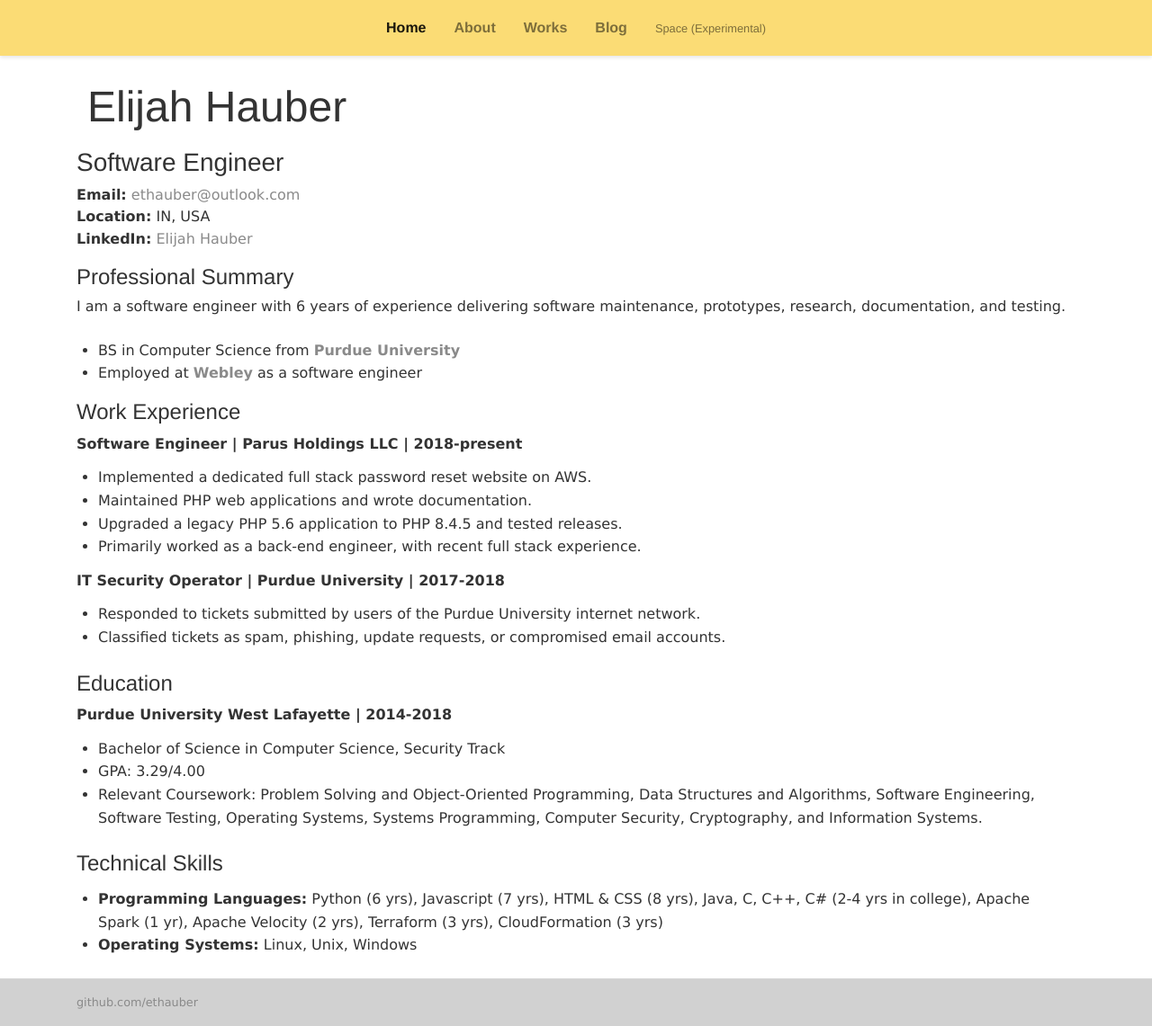
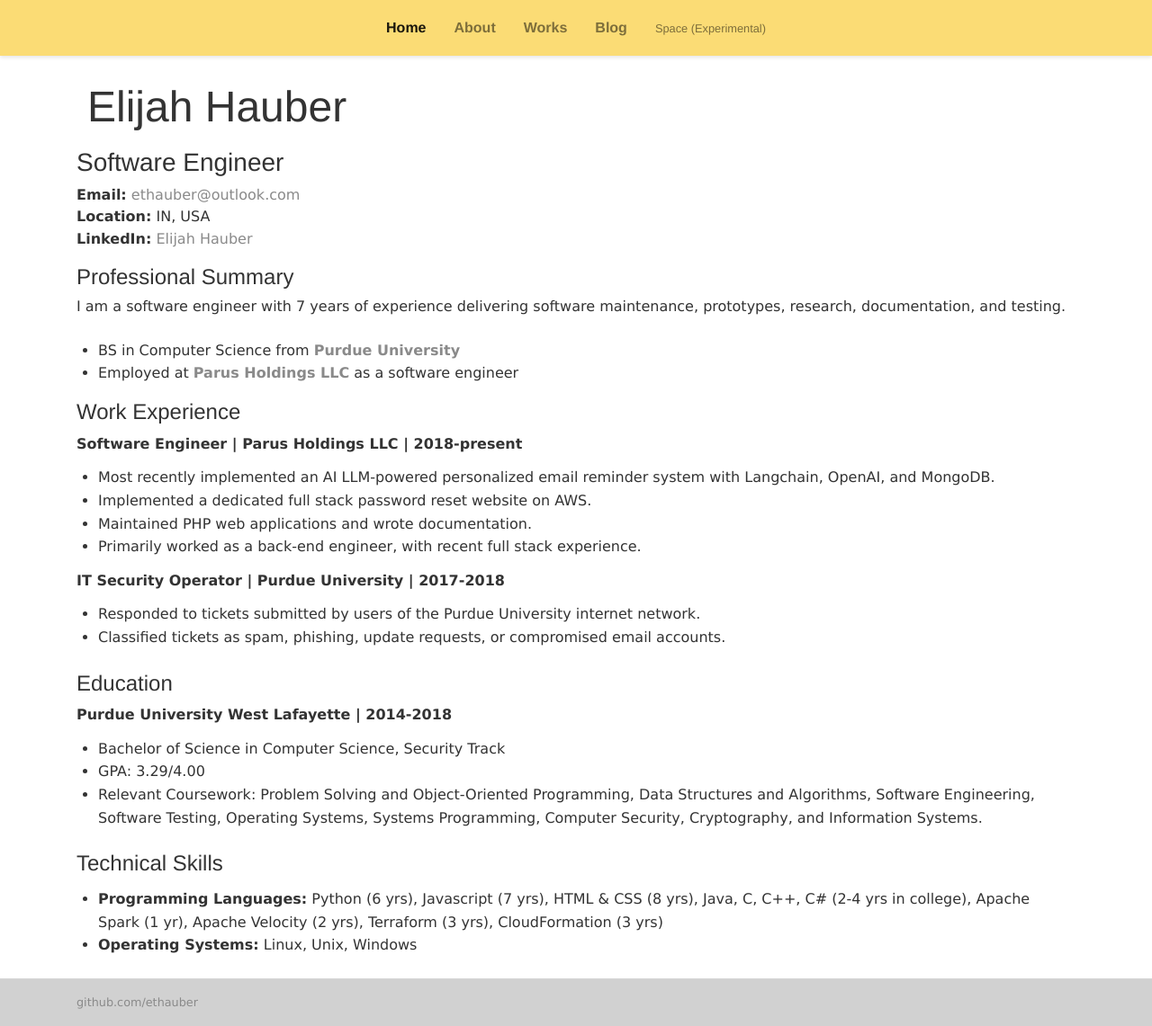
Before and after one commit to ethauber/ethauber.github.io, a Jekyll site: the page built from index.html, in a window 1280 px wide. Shown: the whole page at 90% size. Built offline with Jekyll 4.4.1, drawn with Linux system fonts in a browser that asks for light colours.

Commit message:
Keep landing page up to date

```diff
--- a/index.html
+++ b/index.html
@@ -14,13 +14,13 @@
 	</div>
 	<section class="summary mb-4">
 		<h4>Professional Summary</h4>
-		<p>I am a software engineer with 6 years of experience delivering software maintenance, prototypes, research, documentation, and testing.</p>
+		<p>I am a software engineer with 7 years of experience delivering software maintenance, prototypes, research, documentation, and testing.</p>
 	</section>
 </div>
 <div>
 	<ul>
 		<li>BS in Computer Science from <strong> <a href="https://www.cs.purdue.edu/" target="blank">Purdue University</a> </strong></li>
-		<li>Employed at <strong><a href="https://www.linkedin.com/company/webley-systems/about/">Webley</a></strong> as a software engineer</li>
+		<li>Employed at <strong><a href="https://www.linkedin.com/company/parus-holdings">Parus Holdings LLC</a></strong> as a software engineer</li>
 	</ul>
 </div>
 <!-- <p>I have passed these classes at Purdue: </p>
@@ -42,9 +42,9 @@
 	<div>
 		<strong>Software Engineer | Parus Holdings LLC | 2018-present</strong>
 		<ul>
+			<li>Most recently implemented an AI LLM-powered personalized email reminder system with Langchain, OpenAI, and MongoDB.</li>
 			<li>Implemented a dedicated full stack password reset website on AWS.</li>
 			<li>Maintained PHP web applications and wrote documentation.</li>
-			<li>Upgraded a legacy PHP 5.6 application to PHP 8.4.5 and tested releases.</li>
 			<li>Primarily worked as a back-end engineer, with recent full stack experience.</li>
 		</ul>
 	</div>
```
